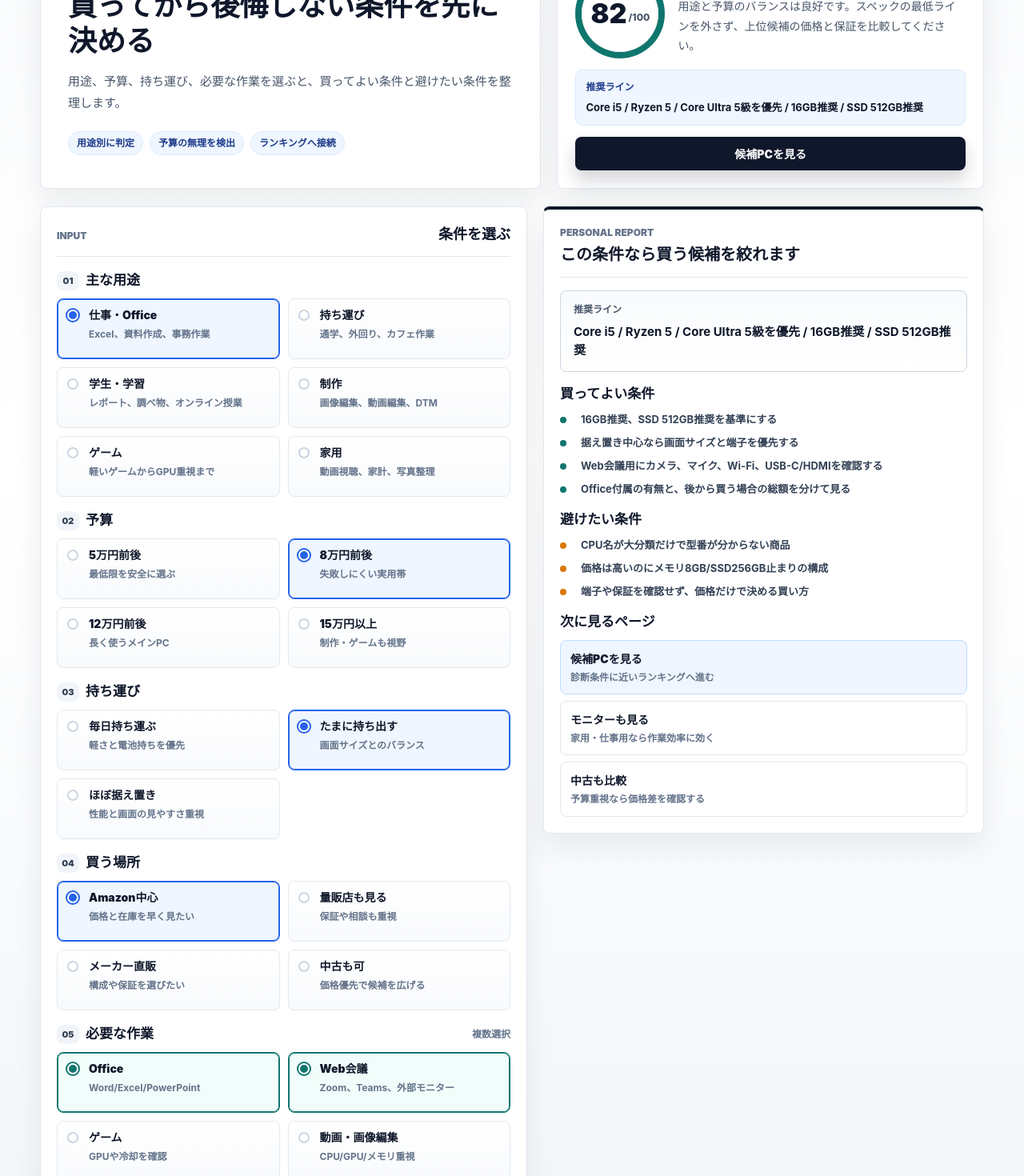
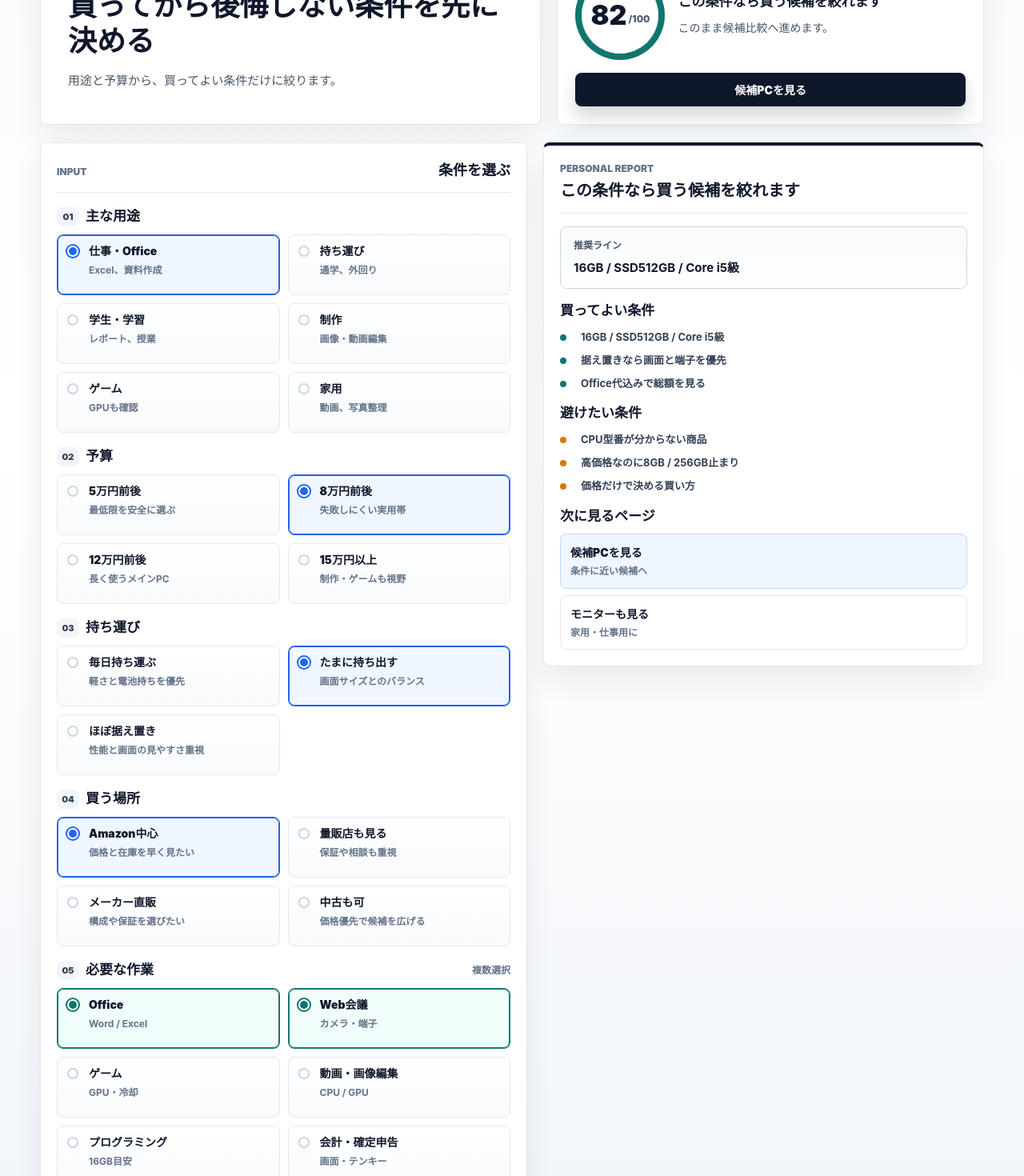
Before and after one commit to masaya-nakatsuka/pcdb, a Next.js app: page /pc-check in a window 1280 px wide. Shown: the part 200-1670 px from the top of the page at 80% size. Built offline with nearby package versions, Linux system fonts and the light colour scheme.

Commit message:
Reduce PC check page density

```diff
--- a/src/app/pc-check/PcCheckClient.tsx
+++ b/src/app/pc-check/PcCheckClient.tsx
@@ -45,12 +45,12 @@ interface Result {
 }
 
 const usageChoices: Array<Choice<Usage>> = [
-  { value: 'office', label: '仕事・Office', note: 'Excel、資料作成、事務作業' },
-  { value: 'mobile', label: '持ち運び', note: '通学、外回り、カフェ作業' },
-  { value: 'student', label: '学生・学習', note: 'レポート、調べ物、オンライン授業' },
-  { value: 'creative', label: '制作', note: '画像編集、動画編集、DTM' },
-  { value: 'gaming', label: 'ゲーム', note: '軽いゲームからGPU重視まで' },
-  { value: 'home', label: '家用', note: '動画視聴、家計、写真整理' },
+  { value: 'office', label: '仕事・Office', note: 'Excel、資料作成' },
+  { value: 'mobile', label: '持ち運び', note: '通学、外回り' },
+  { value: 'student', label: '学生・学習', note: 'レポート、授業' },
+  { value: 'creative', label: '制作', note: '画像・動画編集' },
+  { value: 'gaming', label: 'ゲーム', note: 'GPUも確認' },
+  { value: 'home', label: '家用', note: '動画、写真整理' },
 ]
 
 const budgetChoices: Array<Choice<Budget>> = [
@@ -78,12 +78,12 @@ const featureChoices: Array<{
   label: string
   note: string
 }> = [
-  { key: 'office', label: 'Office', note: 'Word/Excel/PowerPoint' },
-  { key: 'webMeeting', label: 'Web会議', note: 'Zoom、Teams、外部モニター' },
-  { key: 'gaming', label: 'ゲーム', note: 'GPUや冷却を確認' },
-  { key: 'creative', label: '動画・画像編集', note: 'CPU/GPU/メモリ重視' },
-  { key: 'programming', label: 'プログラミング', note: '16GB以上が安心' },
-  { key: 'accounting', label: '会計・確定申告', note: 'テンキーや画面も確認' },
+  { key: 'office', label: 'Office', note: 'Word / Excel' },
+  { key: 'webMeeting', label: 'Web会議', note: 'カメラ・端子' },
+  { key: 'gaming', label: 'ゲーム', note: 'GPU・冷却' },
+  { key: 'creative', label: '動画・画像編集', note: 'CPU / GPU' },
+  { key: 'programming', label: 'プログラミング', note: '16GB目安' },
+  { key: 'accounting', label: '会計・確定申告', note: '画面・テンキー' },
 ]
 
 const initialState: CheckState = {
@@ -142,25 +142,22 @@ function buildResult(state: CheckState): Result {
     return '候補PCを見る'
   })()
 
-  const memory = heavyWork || state.programming ? '16GB以上' : state.budget === 'low' ? '8GBでも可、できれば16GB' : '16GB推奨'
-  const storage = heavyWork ? 'SSD 512GB以上' : state.budget === 'low' ? 'SSD 256GB以上、写真や動画が多いなら512GB' : 'SSD 512GB推奨'
-  const cpu = heavyWork
-    ? 'Core Ultra / Ryzen 7 / 専用GPU搭載機を優先'
-    : state.budget === 'low'
-      ? 'N100/N150以上、古いCeleronは慎重'
-      : 'Core i5 / Ryzen 5 / Core Ultra 5級を優先'
+  const specLine = (() => {
+    if (heavyWork) return '16GB+ / SSD512GB+ / GPU目安'
+    if (state.budget === 'low') return '8GB-16GB / SSD256GB+'
+    return '16GB / SSD512GB / Core i5級'
+  })()
 
   const buyConditions = [
-    `${memory}、${storage}を基準にする`,
-    dailyCarry ? '1.3kg以下、できれば14インチ前後を見る' : '据え置き中心なら画面サイズと端子を優先する',
-    state.webMeeting ? 'Web会議用にカメラ、マイク、Wi-Fi、USB-C/HDMIを確認する' : '用途に不要な高性能GPUや大容量構成へ寄せすぎない',
-    state.office || state.accounting ? 'Office付属の有無と、後から買う場合の総額を分けて見る' : '本体価格だけでなく、必要な周辺機器込みで見る',
+    specLine,
+    dailyCarry ? '毎日持つなら1.3kg前後' : '据え置きなら画面と端子を優先',
+    state.office || state.accounting ? 'Office代込みで総額を見る' : '不要な高性能を削る',
   ]
 
   const avoidConditions = [
-    lowBudgetHeavy ? '5万円前後でゲーム・動画編集まで1台に任せる構成' : 'CPU名が大分類だけで型番が分からない商品',
-    state.budget === 'low' ? 'メモリ4GB、eMMC、極端に古いCPUの格安PC' : '価格は高いのにメモリ8GB/SSD256GB止まりの構成',
-    dailyCarry ? '1.5kg以上で充電器も重いモデル' : '端子や保証を確認せず、価格だけで決める買い方',
+    lowBudgetHeavy ? '5万円で制作・ゲームまで1台化' : 'CPU型番が分からない商品',
+    state.budget === 'low' ? '4GB / eMMC / 古すぎるCPU' : '高価格なのに8GB / 256GB止まり',
+    dailyCarry ? '本体1.5kg超の持ち歩き' : '価格だけで決める買い方',
   ]
 
   const title = finalScore >= 82
@@ -170,15 +167,16 @@ function buildResult(state: CheckState): Result {
       : '予算か用途を分けた方が安全です'
 
   const summary = finalScore >= 82
-    ? '用途と予算のバランスは良好です。スペックの最低ラインを外さず、上位候補の価格と保証を比較してください。'
+    ? 'このまま候補比較へ進めます。'
     : finalScore >= 65
-      ? '候補はありますが、安さ、軽さ、性能の全部取りは難しい条件です。優先順位を1つ決めてから比較すると選びやすくなります。'
-      : 'このまま買うと、性能不足か予算超過のどちらかに寄りやすいです。中古、据え置き、用途分割も含めて見直すのが安全です。'
+      ? '優先順位を1つ決めると絞れます。'
+      : '用途か予算を分けた方が安全です。'
 
   const nextLinks = [
-    { href: primaryHref, label: primaryLabel, note: '診断条件に近いランキングへ進む' },
-    { href: '/monitor-list', label: 'モニターも見る', note: '家用・仕事用なら作業効率に効く' },
-    { href: '/pc-list/used', label: '中古も比較', note: '予算重視なら価格差を確認する' },
+    { href: primaryHref, label: primaryLabel, note: '条件に近い候補へ' },
+    dailyCarry
+      ? { href: '/pc-list/used', label: '中古も比較', note: '予算を抑える' }
+      : { href: '/monitor-list', label: 'モニターも見る', note: '家用・仕事用に' },
   ]
 
   return {
@@ -187,7 +185,7 @@ function buildResult(state: CheckState): Result {
     summary,
     primaryHref,
     primaryLabel,
-    specLine: `${cpu} / ${memory} / ${storage}`,
+    specLine,
     buyConditions,
     avoidConditions,
     nextLinks,
@@ -217,13 +215,8 @@ export default function PcCheckClient() {
             <p className="pc-check-kicker">PC購入前チェック</p>
             <h1>買ってから後悔しない条件を先に決める</h1>
             <p>
-              用途、予算、持ち運び、必要な作業を選ぶと、買ってよい条件と避けたい条件を整理します。
+              用途と予算から、買ってよい条件だけに絞ります。
             </p>
-            <div className="pc-check-hero__chips" aria-label="診断の特徴">
-              <span>用途別に判定</span>
-              <span>予算の無理を検出</span>
-              <span>ランキングへ接続</span>
-            </div>
           </div>
           <div className={`pc-check-hero__panel pc-check-hero__panel--${scoreTone}`} aria-label="診断結果サマリー">
             <div className="pc-check-panel__eyebrow">
@@ -247,10 +240,6 @@ export default function PcCheckClient() {
                 <h2>{result.title}</h2>
                 <p>{result.summary}</p>
               </div>
-            </div>
-            <div className="pc-check-spec-preview">
-              <span>推奨ライン</span>
-              <strong>{result.specLine}</strong>
             </div>
             <Link href={result.primaryHref} className="pc-check-primary-link">
               {result.primaryLabel}
@@ -415,31 +404,11 @@ export default function PcCheckClient() {
           line-height: 1.8;
         }
 
-        .pc-check-hero__chips {
-          display: flex;
-          flex-wrap: wrap;
-          gap: 8px;
-          margin-top: 22px;
-        }
-
-        .pc-check-hero__chips span {
-          display: inline-flex;
-          align-items: center;
-          min-height: 30px;
-          padding: 0 10px;
-          border: 1px solid #dbeafe;
-          border-radius: 999px;
-          background: #eff6ff;
-          color: #1e3a8a;
-          font-size: 12px;
-          font-weight: 900;
-        }
-
         .pc-check-hero__panel {
           padding: 22px;
           display: grid;
-          gap: 14px;
-          align-content: start;
+          gap: 16px;
+          align-content: center;
           border-top: 4px solid #0f766e;
         }
 
@@ -520,27 +489,6 @@ export default function PcCheckClient() {
           color: #475569;
           font-size: 14px;
           line-height: 1.75;
-        }
-
-        .pc-check-spec-preview {
-          display: grid;
-          gap: 6px;
-          padding: 12px;
-          border: 1px solid #dbeafe;
-          border-radius: 8px;
-          background: #eff6ff;
-        }
-
-        .pc-check-spec-preview span {
-          color: #1e3a8a;
-          font-size: 12px;
-          font-weight: 900;
-        }
-
-        .pc-check-spec-preview strong {
-          color: #0f172a;
-          font-size: 13px;
-          line-height: 1.55;
         }
 
         .pc-check-primary-link {
```
